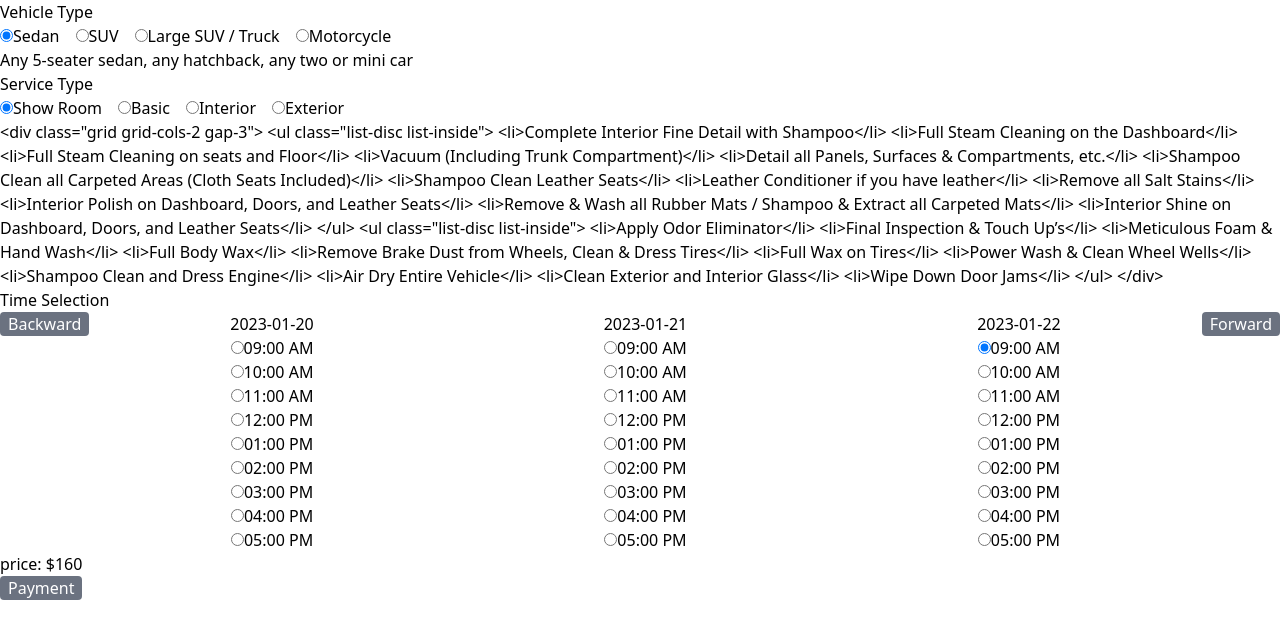
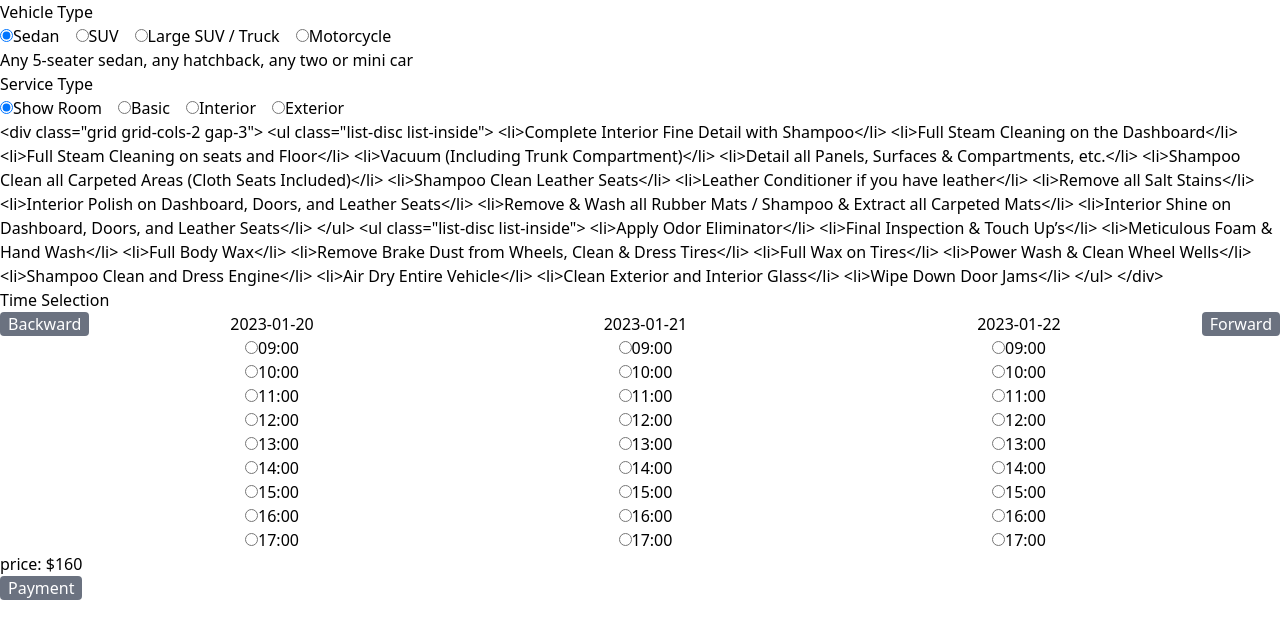
Before and after one commit to hannah-habibpour/jayplus, a React (Create React App) app: page / in a window 1280 px wide. Shown: the top 638 px of the page. Built offline with nearby package versions, Linux system fonts and the light colour scheme; the HTML template or start-up script is replaced by a standard one.

Commit message:
edited TimeSlotButtonList

```diff
--- a/src/components/booking/timeSelection/DayColumn.jsx
+++ b/src/components/booking/timeSelection/DayColumn.jsx
@@ -1,11 +1,11 @@
 import DayColumnHeader from './DayColumnHeader'
 import TimeSlotButtonList from './TimeSlotButtonList'
 
-function DayColumn({date, time}) {
+function DayColumn({date, timeSlotList}) {
   return (
     <div>
         <DayColumnHeader date={date} />
-        <TimeSlotButtonList time={time} />
+        <TimeSlotButtonList date={date} timesSlotList={timeSlotList} />
     </div>
   )
 }
--- a/src/components/booking/timeSelection/DayColumnList.jsx
+++ b/src/components/booking/timeSelection/DayColumnList.jsx
@@ -4,64 +4,64 @@ function DayColumnList() {
   const dateTimeList = {
     "2023-01-20": [
         {
-            "start": "2023-01-20T09:00:00.000000Z",
-            "end": "2023-01-20T10:00:00.000000Z",
+            "start": "09:00",
+            "end": "10:00",
             "freeMinutes": 270,
             "available": false,
             "isPast": true
         },
         {
-            "start": "2023-01-20T10:00:00.000000Z",
-            "end": "2023-01-20T11:00:00.000000Z",
+            "start": "10:00",
+            "end": "11:00",
             "freeMinutes": 270,
             "available": false,
             "isPast": true
         },
         {
-            "start": "2023-01-20T11:00:00.000000Z",
-            "end": "2023-01-20T12:00:00.000000Z",
+            "start": "11:00",
+            "end": "12:00",
             "freeMinutes": 270,
             "available": false,
             "isPast": true
         },
         {
-            "start": "2023-01-20T12:00:00.000000Z",
-            "end": "2023-01-20T13:00:00.000000Z",
+            "start": "12:00",
+            "end": "13:00",
             "freeMinutes": 270,
             "available": false,
             "isPast": true
         },
         {
-            "start": "2023-01-20T13:00:00.000000Z",
-            "end": "2023-01-20T14:00:00.000000Z",
+            "start": "13:00",
+            "end": "14:00",
             "freeMinutes": 270,
             "available": false,
             "isPast": true
         },
         {
-            "start": "2023-01-20T14:00:00.000000Z",
-            "end": "2023-01-20T15:00:00.000000Z",
+            "start": "14:00",
+            "end": "15:00",
             "freeMinutes": 270,
             "available": false,
             "isPast": true
         },
         {
-            "start": "2023-01-20T15:00:00.000000Z",
-            "end": "2023-01-20T16:00:00.000000Z",
+            "start": "15:00",
+            "end": "16:00",
             "freeMinutes": 270,
             "available": false,
             "isPast": true
         },
         {
-            "start": "2023-01-20T16:00:00.000000Z",
-            "end": "2023-01-20T17:00:00.000000Z",
+            "start": "16:00",
+            "end": "17:00",
             "freeMinutes": 270,
             "available": false,
             "isPast": true
         },
         {
-            "start": "2023-01-20T17:00:00.000000Z",
-            "end": "2023-01-20T18:00:00.000000Z",
+            "start": "17:00",
+            "end": "18:00",
             "freeMinutes": 180,
             "available": false,
             "isPast": true
@@ -69,64 +69,64 @@ function DayColumnList() {
     ],
     "2023-01-21": [
         {
-            "start": "2023-01-21T09:00:00.000000Z",
-            "end": "2023-01-21T10:00:00.000000Z",
+            "start": "09:00",
+            "end": "10:00",
             "freeMinutes": 270,
             "available": false,
             "isPast": true
         },
         {
-            "start": "2023-01-21T10:00:00.000000Z",
-            "end": "2023-01-21T11:00:00.000000Z",
+            "start": "10:00",
+            "end": "11:00",
             "freeMinutes": 270,
             "available": false,
             "isPast": true
         },
         {
-            "start": "2023-01-21T11:00:00.000000Z",
-            "end": "2023-01-21T12:00:00.000000Z",
+            "start": "11:00",
+            "end": "12:00",
             "freeMinutes": 270,
             "available": false,
             "isPast": true
         },
         {
-            "start": "2023-01-21T12:00:00.000000Z",
-            "end": "2023-01-21T13:00:00.000000Z",
+            "start": "12:00",
+            "end": "13:00",
             "freeMinutes": 270,
             "available": false,
             "isPast": true
         },
         {
-            "start": "2023-01-21T13:00:00.000000Z",
-            "end": "2023-01-21T14:00:00.000000Z",
+            "start": "13:00",
+            "end": "14:00",
             "freeMinutes": 270,
             "available": false,
             "isPast": true
         },
         {
-            "start": "2023-01-21T14:00:00.000000Z",
-            "end": "2023-01-21T15:00:00.000000Z",
+            "start": "14:00",
+            "end": "15:00",
             "freeMinutes": 270,
             "available": false,
             "isPast": true
         },
         {
-            "start": "2023-01-21T15:00:00.000000Z",
-            "end": "2023-01-21T16:00:00.000000Z",
+            "start": "15:00",
+            "end": "16:00",
             "freeMinutes": 270,
             "available": false,
             "isPast": true
         },
         {
-            "start": "2023-01-21T16:00:00.000000Z",
-            "end": "2023-01-21T17:00:00.000000Z",
+            "start": "16:00",
+            "end": "17:00",
             "freeMinutes": 270,
             "available": false,
             "isPast": true
         },
         {
-            "start": "2023-01-21T17:00:00.000000Z",
-            "end": "2023-01-21T18:00:00.000000Z",
+            "start": "17:00",
+            "end": "18:00",
             "freeMinutes": 180,
             "available": false,
             "isPast": true
@@ -134,64 +134,64 @@ function DayColumnList() {
     ],
     "2023-01-22": [
         {
-            "start": "2023-01-22T09:00:00.000000Z",
-            "end": "2023-01-22T10:00:00.000000Z",
+            "start": "09:00",
+            "end": "10:00",
             "freeMinutes": 270,
             "available": false,
             "isPast": true
         },
         {
-            "start": "2023-01-22T10:00:00.000000Z",
-            "end": "2023-01-22T11:00:00.000000Z",
+            "start": "10:00",
+            "end": "11:00",
             "freeMinutes": 270,
             "available": false,
             "isPast": true
         },
         {
-            "start": "2023-01-22T11:00:00.000000Z",
-            "end": "2023-01-22T12:00:00.000000Z",
+            "start": "11:00",
+            "end": "12:00",
             "freeMinutes": 270,
             "available": false,
             "isPast": true
         },
         {
-            "start": "2023-01-22T12:00:00.000000Z",
-            "end": "2023-01-22T13:00:00.000000Z",
+            "start": "12:00",
+            "end": "13:00",
             "freeMinutes": 270,
             "available": false,
             "isPast": true
         },
         {
-            "start": "2023-01-22T13:00:00.000000Z",
-            "end": "2023-01-22T14:00:00.000000Z",
+            "start": "13:00",
+            "end": "14:00",
             "freeMinutes": 270,
             "available": false,
             "isPast": true
         },
         {
-            "start": "2023-01-22T14:00:00.000000Z",
-            "end": "2023-01-22T15:00:00.000000Z",
+            "start": "14:00",
+            "end": "15:00",
             "freeMinutes": 270,
             "available": false,
             "isPast": true
         },
         {
-            "start": "2023-01-22T15:00:00.000000Z",
-            "end": "2023-01-22T16:00:00.000000Z",
+            "start": "15:00",
+            "end": "16:00",
             "freeMinutes": 270,
             "available": false,
             "isPast": true
         },
         {
-            "start": "2023-01-22T16:00:00.000000Z",
-            "end": "2023-01-22T17:00:00.000000Z",
+            "start": "16:00",
+            "end": "17:00",
             "freeMinutes": 270,
             "available": false,
             "isPast": true
         },
         {
-            "start": "2023-01-22T17:00:00.000000Z",
-            "end": "2023-01-22T18:00:00.000000Z",
+            "start": "17:00",
+            "end": "18:00",
             "freeMinutes": 180,
             "available": false,
             "isPast": true
@@ -199,11 +199,12 @@ function DayColumnList() {
     ]
   }
 
+
   return (
     <div className="grid grid-cols-3 gap-2 w-full justify-between text-center">
-        <DayColumn date='2023-01-20' time='00:00'/>
-        <DayColumn date='2023-01-21' time='00:00'/>
-        <DayColumn date='2023-01-22' time='00:00'/>
+        {Object.entries(dateTimeList).map(([key, value]) =>  (
+            <DayColumn key={key} date={key} timeSlotList={value}/>
+        ))}
     </div>
   )
 }
--- a/src/components/booking/timeSelection/TimeSlotButtonList.jsx
+++ b/src/components/booking/timeSelection/TimeSlotButtonList.jsx
@@ -1,75 +1,25 @@
 import { useState } from "react"
 
 
-function NumberOfTimeButtons() {
-  const [timeSelected, setTimeSelected] = useState("09:00 AM")
+function TimeSlotButtonList({ date, timesSlotList }) {
+  const [selected, setSelected] = useState("")
 
-  const handleChange = (e) => {}
+  const handleChange = (e) => {
+    setSelected(e.currentTarget.value)
+  }
 
   return (
     <div>
       <ul>
-        <li>
-          <input type="radio" id="09:00 AM" name="timeSlot" value="09:00 AM" onChange={ handleChange } checked={ timeSelected === "09:00 AM"} />
-          <label htmlFor="09:00 AM">09:00 AM</label>
-        </li>
-        <li>
-          <input type="radio" id="10:00 AM" name="timeSlot" value="10:00 AM" onChange={ handleChange } checked={ timeSelected === "10:00 AM"} />
-          <label htmlFor="09:00 AM">10:00 AM</label>
-        </li>
-        <li>
-          <input type="radio" id="11:00 AM" name="timeSlot" value="11:00 AM" onChange={ handleChange } checked={ timeSelected === "11:00 AM"} />
-          <label htmlFor="11:00 AM">11:00 AM</label>
-        </li>
-        <li>
-          <input type="radio" id="12:00 PM" name="timeSlot" value="12:00 PM" onChange={ handleChange } checked={ timeSelected === "12:00 PM"} />
-          <label htmlFor="12:00 PM">12:00 PM</label>
-        </li>
-        <li>
-          <input type="radio" id="01:00 PM" name="timeSlot" value="01:00 PM" onChange={ handleChange } checked={ timeSelected === "01:00 PM"} />
-          <label htmlFor="01:00 PM">01:00 PM</label>
-        </li>
-        <li>
-          <input type="radio" id="02:00 PM" name="timeSlot" value="02:00 PM" onChange={ handleChange } checked={ timeSelected === "02:00 PM"} />
-          <label htmlFor="09:00 AM">02:00 PM</label>
-        </li>
-        <li>
-          <input type="radio" id="03:00 PM" name="timeSlot" value="03:00 PM" onChange={ handleChange } checked={ timeSelected === "03:00 PM"} />
-          <label htmlFor="03:00 PM">03:00 PM</label>
-        </li>
-        <li>
-          <input type="radio" id="04:00 PM" name="timeSlot" value="04:00 PM" onChange={ handleChange } checked={ timeSelected === "04:00 PM"} />
-          <label htmlFor="04:00 PM">04:00 PM</label>
-        </li>
-        <li>
-          <input type="radio" id="05:00 PM" name="timeSlot" value="05:00 PM" onChange={ handleChange } checked={ timeSelected === "05:00 PM"} />
-          <label htmlFor="05:00 PM">05:00 PM</label>
-        </li>
+        {timesSlotList.map( time => (
+          <li key={date + time.start}>
+            <input type="radio" id={date + time.start} name="timeSlot" value={date + time.start} onChange={ handleChange } checked={ selected === date + time.start} />
+            <label htmlFor={date + time.start}>{time.start}</label>
+          </li>
+        ))}
       </ul>
     </div>
   )
 }
 
-export default NumberOfTimeButtons
-
-
-
-
-// function NumberOfTimeButtons({time}) {
-//   return (
-//     <div className="grid grid-flow-row gap-2">
-//         <Button children={time} />
-//         <Button children={time} />
-//         <Button children={time} />
-//         <Button children={time} />
-//         <Button children={time} />
-//         <Button children={time} />
-//         <Button children={time} />
-//         <Button children={time} />
-//         <Button children={time} />
-//     </div>
-
-//   )
-// }
-
-// export default NumberOfTimeButtons
+export default TimeSlotButtonList
```
